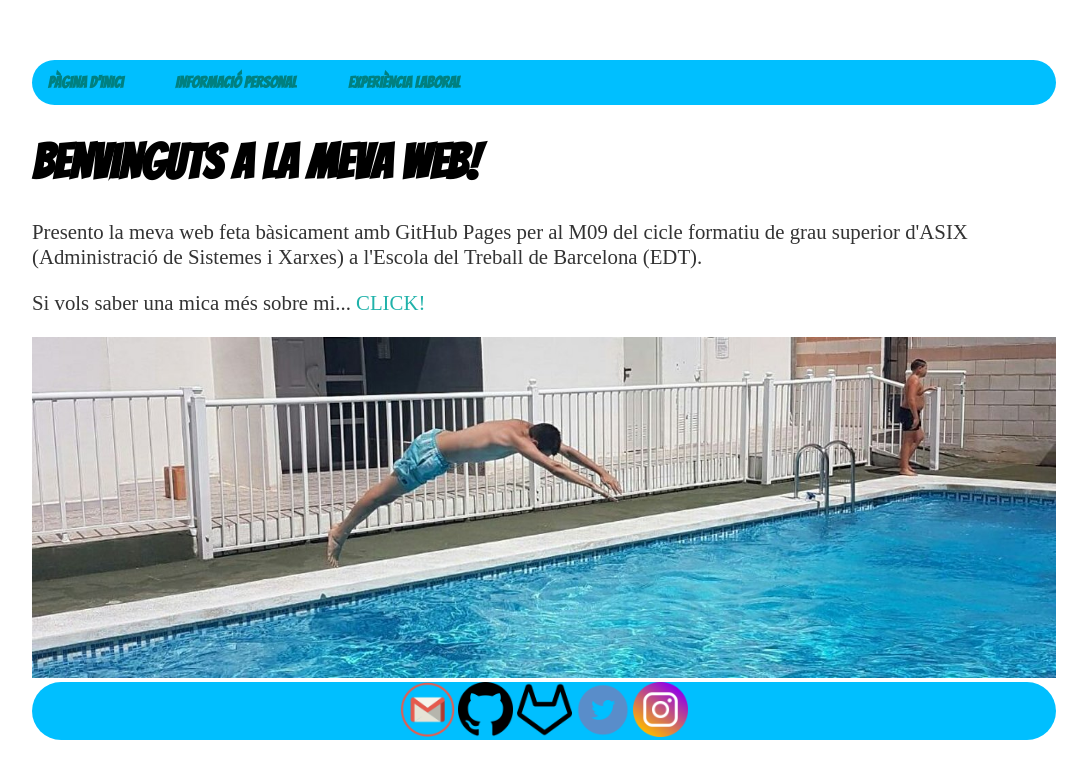
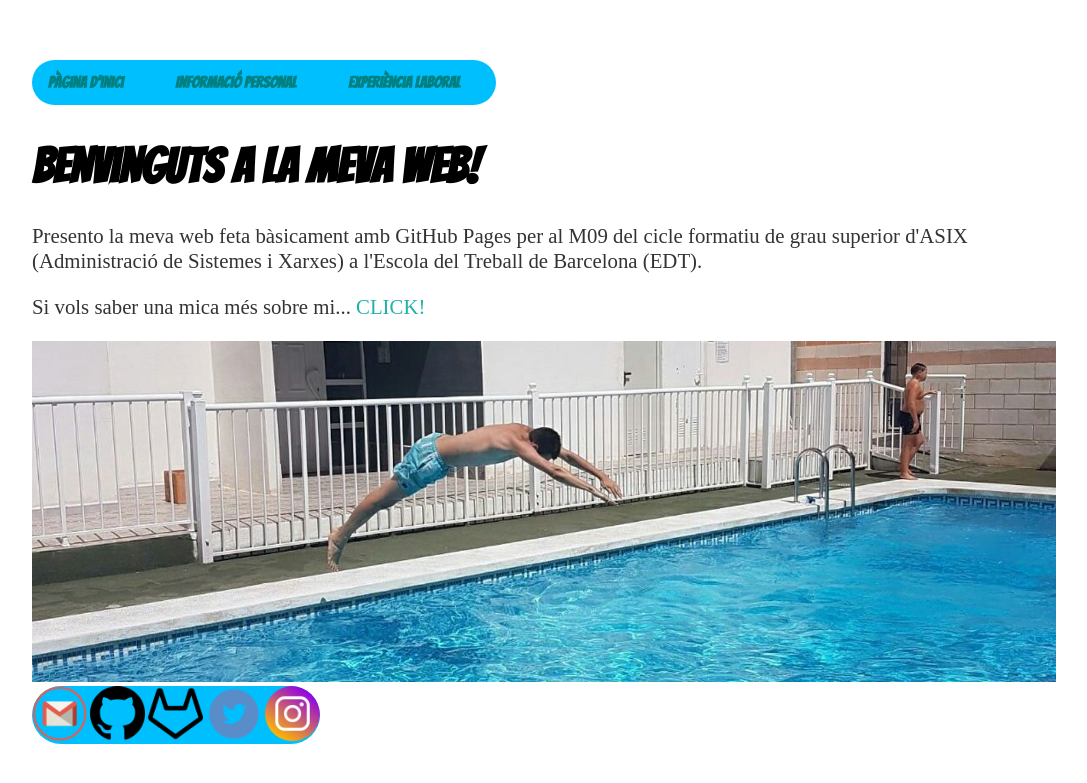
Before and after one commit to isx48102233/isx48102233.github.io, a Jekyll site: the page built from index.html, in a window 1280 px wide. Shown: the top 783 px of the page, without its empty margins (96-1183 px from the left). Built offline with Jekyll 4.4.1, drawn with Linux system fonts in a browser that asks for light colours.

Commit message:
Update main.css

```diff
--- a/css/main.css
+++ b/css/main.css
@@ -13,9 +13,10 @@ nav ul, footer {
     overflow: hidden;
     background-color: 	#00BFFF;
     border-radius: 30px 30px 30px 30px;
+    display: inline-block;
 }
 nav ul li, footer ul li {
-    display: inline;
+    display: inline-block;
     margin-right: 20px;
     float: left;
 }
```
